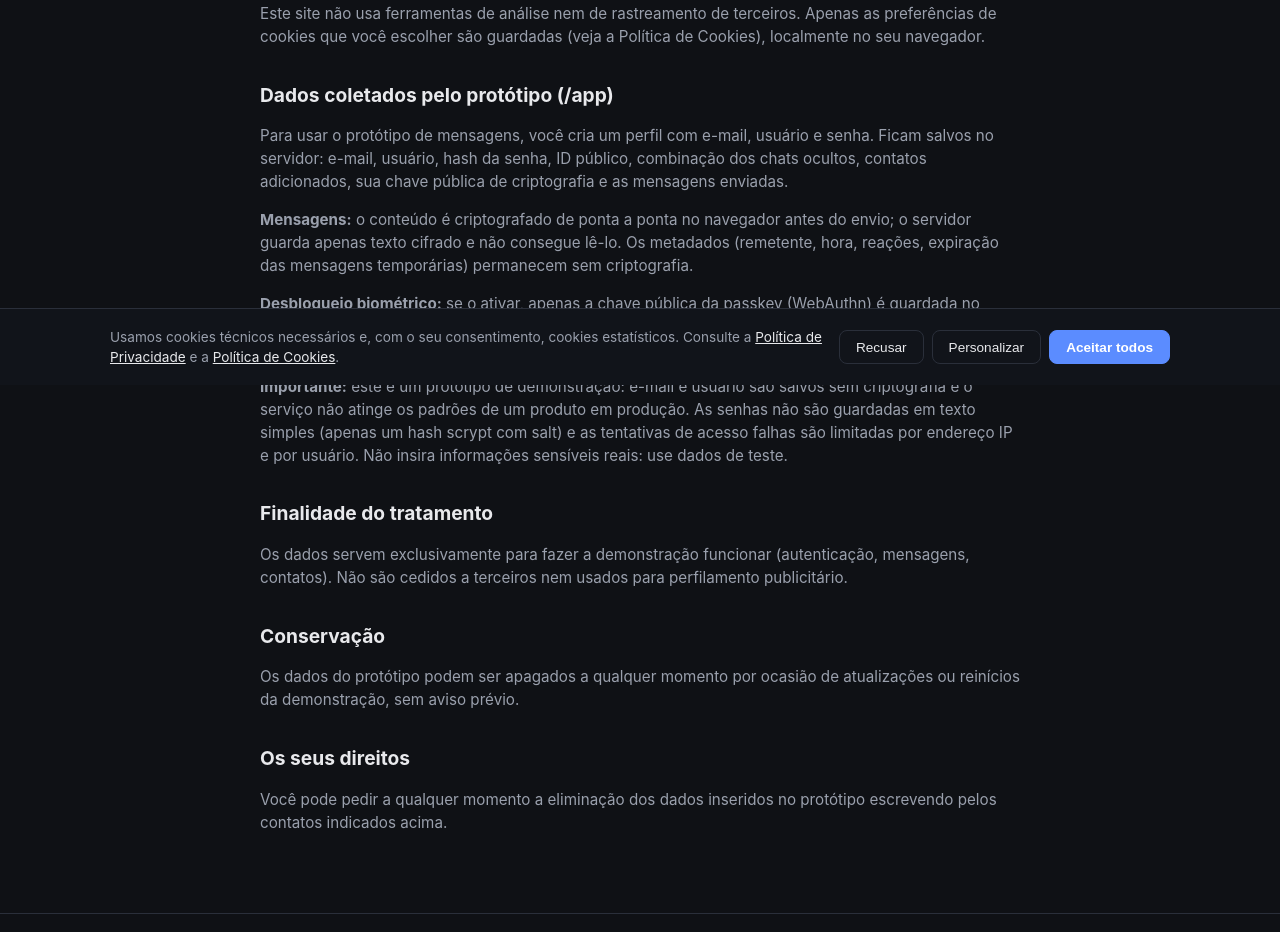
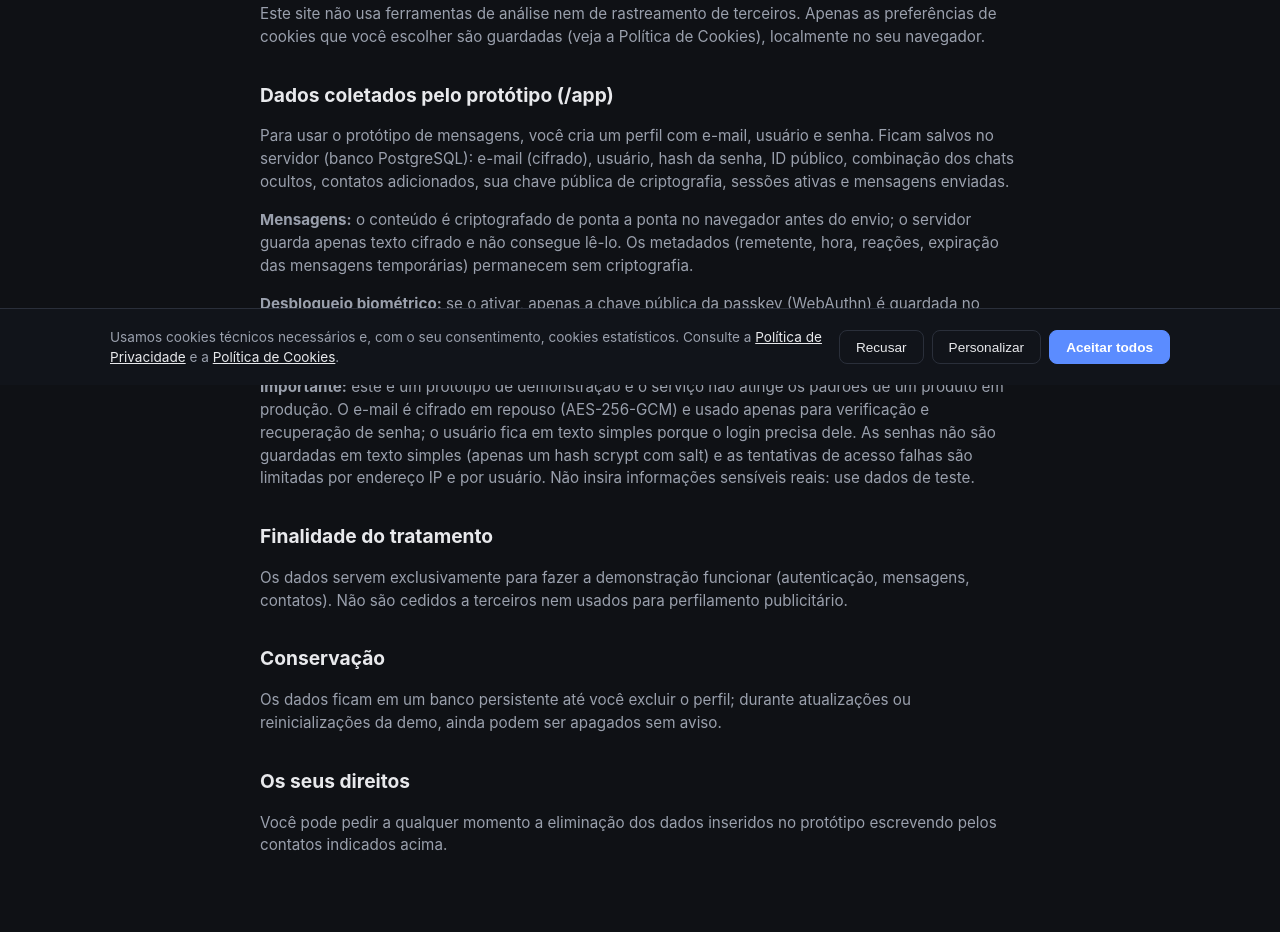
Before and after one commit to simonescaffidi/messaging-app-prototype, a website: page site/pt/privacy-policy.html in a window 1280 px wide. Shown: the part 415-1347 px from the top of the page. Drawn offline with Linux system fonts and the light colour scheme.

Commit message:
Sito PT: Postgres, recuperar senha

```diff
--- a/site/pt/privacy-policy.html
+++ b/site/pt/privacy-policy.html
@@ -51,16 +51,16 @@
   <p>Este site não usa ferramentas de análise nem de rastreamento de terceiros. Apenas as preferências de cookies que você escolher são guardadas (veja a Política de Cookies), localmente no seu navegador.</p>
 
   <h2>Dados coletados pelo protótipo (/app)</h2>
-  <p>Para usar o protótipo de mensagens, você cria um perfil com e-mail, usuário e senha. Ficam salvos no servidor: e-mail, usuário, hash da senha, ID público, combinação dos chats ocultos, contatos adicionados, sua chave pública de criptografia e as mensagens enviadas.</p>
+  <p>Para usar o protótipo de mensagens, você cria um perfil com e-mail, usuário e senha. Ficam salvos no servidor (banco PostgreSQL): e-mail (cifrado), usuário, hash da senha, ID público, combinação dos chats ocultos, contatos adicionados, sua chave pública de criptografia, sessões ativas e mensagens enviadas.</p>
   <p><strong>Mensagens:</strong> o conteúdo é criptografado de ponta a ponta no navegador antes do envio; o servidor guarda apenas texto cifrado e não consegue lê-lo. Os metadados (remetente, hora, reações, expiração das mensagens temporárias) permanecem sem criptografia.</p>
   <p><strong>Desbloqueio biométrico:</strong> se o ativar, apenas a chave pública da passkey (WebAuthn) é guardada no servidor. Os dados biométricos nunca saem do seu dispositivo. A sua chave privada de criptografia permanece no navegador (localStorage).</p>
-  <p><strong>Importante:</strong> este é um protótipo de demonstração: e-mail e usuário são salvos sem criptografia e o serviço não atinge os padrões de um produto em produção. As senhas não são guardadas em texto simples (apenas um hash scrypt com salt) e as tentativas de acesso falhas são limitadas por endereço IP e por usuário. Não insira informações sensíveis reais: use dados de teste.</p>
+  <p><strong>Importante:</strong> este é um protótipo de demonstração e o serviço não atinge os padrões de um produto em produção. O e-mail é cifrado em repouso (AES-256-GCM) e usado apenas para verificação e recuperação de senha; o usuário fica em texto simples porque o login precisa dele. As senhas não são guardadas em texto simples (apenas um hash scrypt com salt) e as tentativas de acesso falhas são limitadas por endereço IP e por usuário. Não insira informações sensíveis reais: use dados de teste.</p>
 
   <h2>Finalidade do tratamento</h2>
   <p>Os dados servem exclusivamente para fazer a demonstração funcionar (autenticação, mensagens, contatos). Não são cedidos a terceiros nem usados para perfilamento publicitário.</p>
 
   <h2>Conservação</h2>
-  <p>Os dados do protótipo podem ser apagados a qualquer momento por ocasião de atualizações ou reinícios da demonstração, sem aviso prévio.</p>
+  <p>Os dados ficam em um banco persistente até você excluir o perfil; durante atualizações ou reinicializações da demo, ainda podem ser apagados sem aviso.</p>
 
   <h2>Os seus direitos</h2>
   <p>Você pode pedir a qualquer momento a eliminação dos dados inseridos no protótipo escrevendo pelos contatos indicados acima.</p>
```
Also changed, not shown: site/pt/index.html (+1 -1 lines), site/pt/manual.html (+3 -3 lines).
